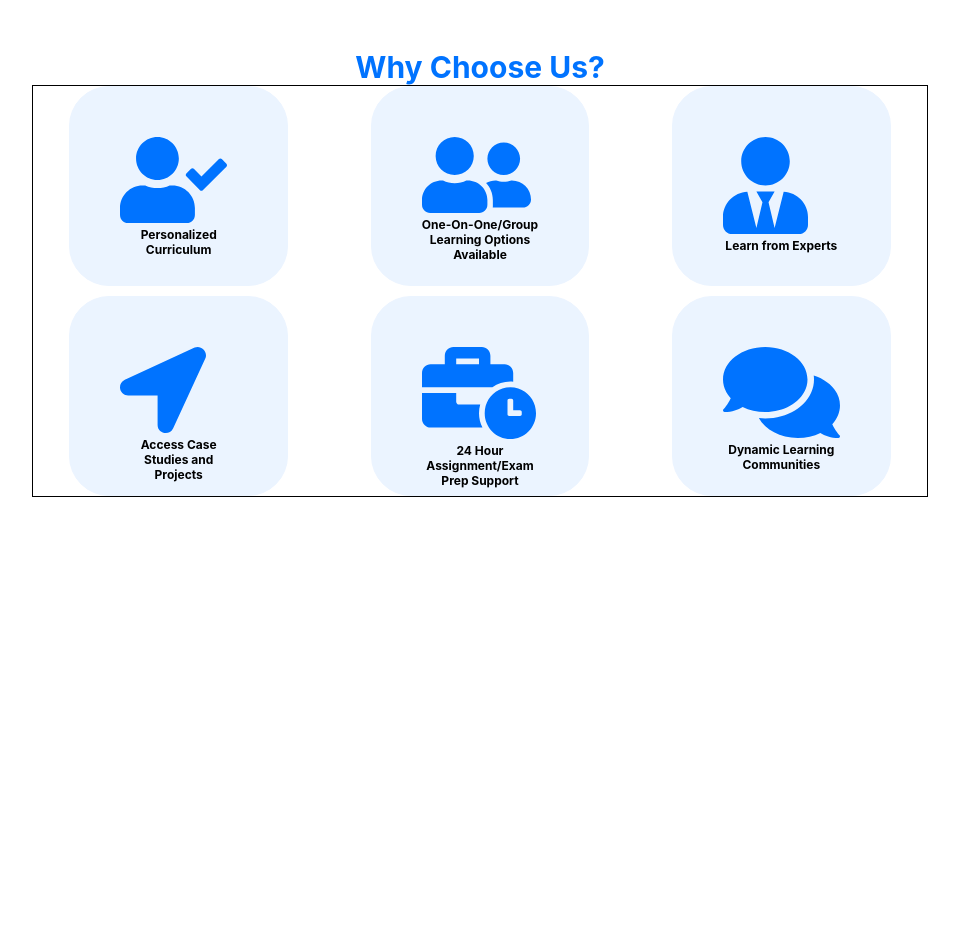
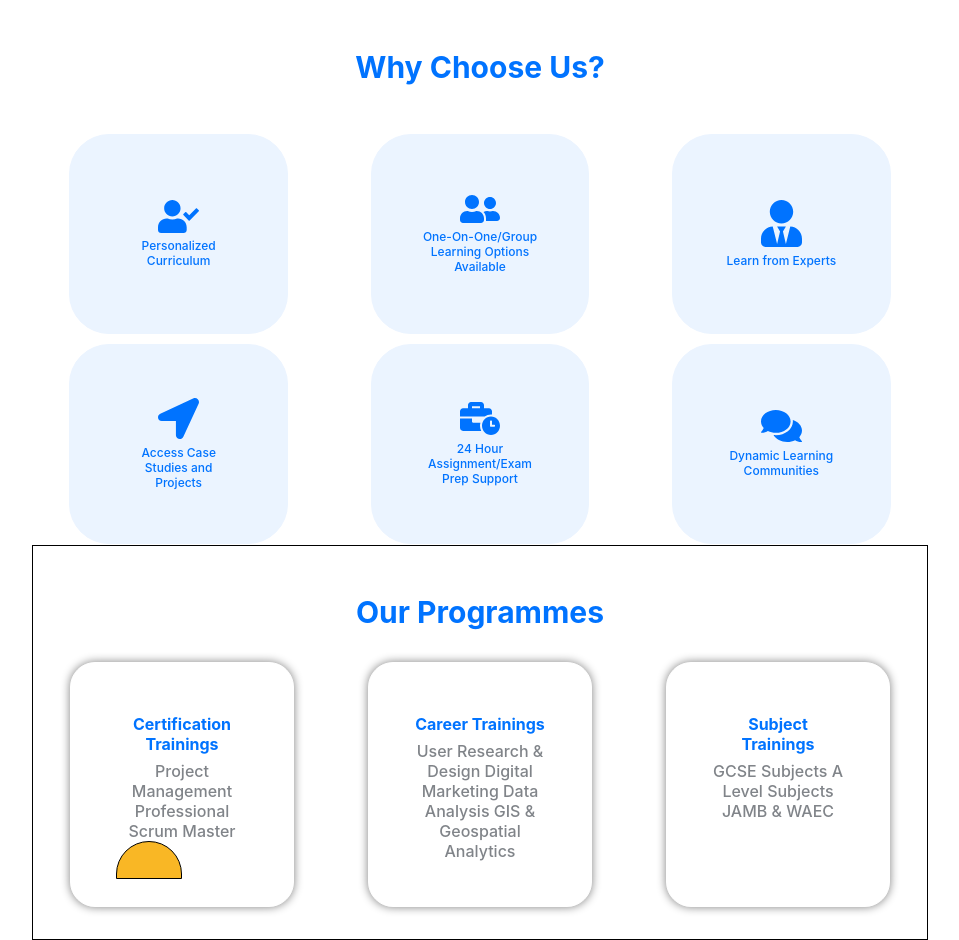
Before and after one commit to sirEmmyUche/iTutor, a React (Create React App) app: page / in a window 1280 px wide. Shown: the part 880-1820 px from the top of the page, without its empty margins (160-1119 px from the left). Before the commit the page ends 1377 px from the top, so only its background shows below. Built offline with nearby package versions, Linux system fonts and the light colour scheme.

Commit message:
adding programmes.js component

```diff
--- a/src/App.js
+++ b/src/App.js
@@ -1,6 +1,6 @@
 import Nav from './components/nav.js';
 import WhyChooseUs from './components/whychooseus.js';
-// import Programmes from './components/programmes.js';
+import Programmes from './components/programmes.js';
 // import Testimonials from "./components/testimonials";
 // import Pricing from "./components/pricing";
 // import Footer from "./components/footer";
@@ -10,7 +10,7 @@ function App() {
     <div>
        <Nav/>
        <WhyChooseUs/>
-       {/* <Programmes/> */}
+       <Programmes/>
        {/* <Testimonials/> */}
        {/* <Pricing/> */}
        {/* <Footer/> */}
--- a/src/components/App.css
+++ b/src/components/App.css
@@ -188,6 +188,7 @@ section{
 }
 
 section>h3{
+    margin-bottom: 3rem;
     text-align: center;
     color: #0073FF;
     font-weight: 700;
@@ -195,7 +196,7 @@ section>h3{
 }
 
 .why-chooseUs-vector{
-    border: 1px solid black;
+    border: 1px solid #FFFFFF;
     width: 70%;
     margin: 3rem 7rem;
     margin: auto;
@@ -204,6 +205,12 @@ section>h3{
     grid-template-columns: repeat(3, 1fr);
     justify-items: center;
 }
+
+.why-chooseUs-vector div>img{
+    width: 35%;
+    /* margin: auto; */
+}
+
 
 .why-chooseUs-vector div{
     border: 1px solid #EBF4FF;
@@ -217,4 +224,82 @@ section>h3{
 .why-chooseUs-vector div>h4{
     text-align: center;
     font-size: 75%;
+    color: #0073FF;
+    font-weight: 500;
+    margin-top: 5%;
 }
+
+.box{
+    border: 1px solid black;
+    display: flex;
+    flex-direction: column;
+    justify-content: center;
+    align-items: center;
+}
+
+.why-chooseUs-vector>div:hover{
+    border: 2px solid #0073FF;
+}
+
+
+/* styling the programmes.js components */
+
+.programmes-component{
+    width: 70%;
+    margin: 3rem 7rem;
+    margin: auto;
+    border: 1px solid black;
+    display: flex;
+    flex-direction: column;
+}
+
+.programmes-component h2{
+    margin-top: 3rem;
+    text-align: center;
+    color: #0073FF;
+    font-weight: 700;
+    font-size: 30px;
+}
+
+.programmes-component-card{
+    display: flex;
+    justify-content: space-around;
+}
+
+.programmes-card{
+    border: 1px solid #FFFFFF;
+    border-radius: 25px;
+    box-shadow: 0 0 10px #808080;
+    background-color: #FFFFFF;
+    margin: 2rem 0;
+    width: 25%;
+    padding: 5%;
+}
+
+.programmes-card:hover{
+    border: 2px solid #0073FF;
+}
+
+.programmes-card>h4{
+    text-align: center;
+    color: #0073FF;
+    font-weight: 700;
+    margin: 5% 0;
+    font-size: 100%;
+}
+
+.programmes-card>p{
+    text-align: center;
+    font-size: 100%;
+    font-weight: 500;
+    color: #808489;
+}
+
+.golden-mark{
+    position: relative;
+    border: 1px solid black;
+    border-radius: 50px 50px 0 0  ;
+    background: #F9B725;
+    width:50%;
+    height: 25%;
+}
--- a/src/components/programmes.js
+++ b/src/components/programmes.js
@@ -2,18 +2,19 @@ import './App.css';
 
 function Programmes () {
     return (
-        <section>
+        <section className='programmes-component'>
             <h2>Our Programmes</h2>
-            <div>
-                <div>
+            <div className='programmes-component-card'>
+                <div className='programmes-card'>
                     <h4>Certification Trainings</h4>
                     <p>Project Management Professional Scrum Master</p>
+                    <div className='golden-mark'></div>
                 </div>
-                <div>
+                <div className='programmes-card'>
                     <h4>Career Trainings </h4>
                     <p>User Research & Design Digital Marketing Data Analysis GIS & Geospatial Analytics </p>
                 </div>
-                <div>
+                <div className='programmes-card'>
                     <h4>Subject Trainings</h4>
                     <p>GCSE Subjects A Level Subjects JAMB & WAEC</p>
                 </div>
--- a/src/components/whychooseus.js
+++ b/src/components/whychooseus.js
@@ -21,27 +21,27 @@ return (
         </div>
         <h3>Why Choose Us?</h3>
         <div className='why-chooseUs-vector'>
-            <div>
+            <div className='box'>
                 <img src='images/vector1.svg' alt='logo'/>
                 <h4>Personalized Curriculum</h4>
             </div>
-            <div>
+            <div className='box'>
                 <img src='images/vector2.svg' alt='logo'/>
-                <h4>One-On-One/Group Learning Options Available</h4>
+                 <h4>One-On-One/Group Learning Options Available</h4>
             </div>
-            <div>
+            <div className='box'>
                 <img src='images/vector3.svg' alt='logo'/>
                 <h4>Learn from Experts</h4>
             </div>
-            <div>
+            <div className='box'>
                 <img src='images/vector4.svg' alt='logo'/>
                 <h4>Access Case Studies and Projects</h4>
             </div>
-            <div>
+            <div className='box'>
                 <img src='images/vector5.svg' alt='logo'/>
                 <h4>24 Hour Assignment/Exam Prep Support</h4>
             </div>
-            <div>
+            <div className='box'>
                 <img src='images/vector6.svg' alt='logo'/>
                 <h4>Dynamic Learning Communities</h4>
             </div>
```
